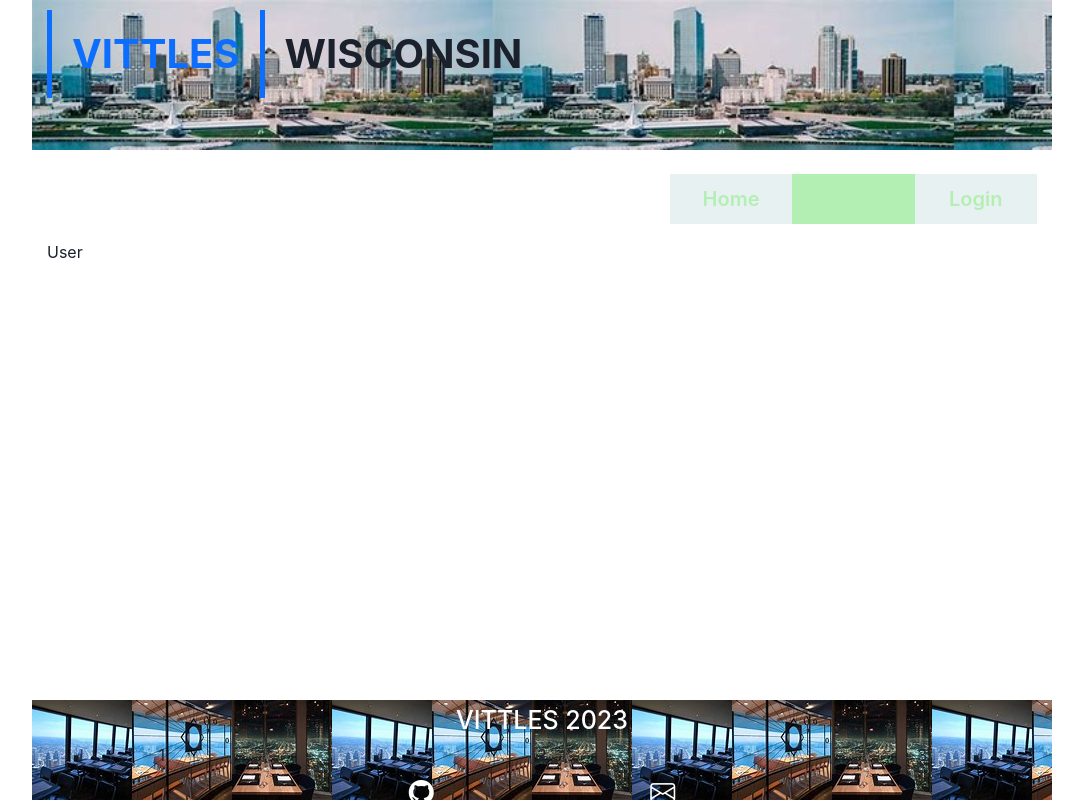
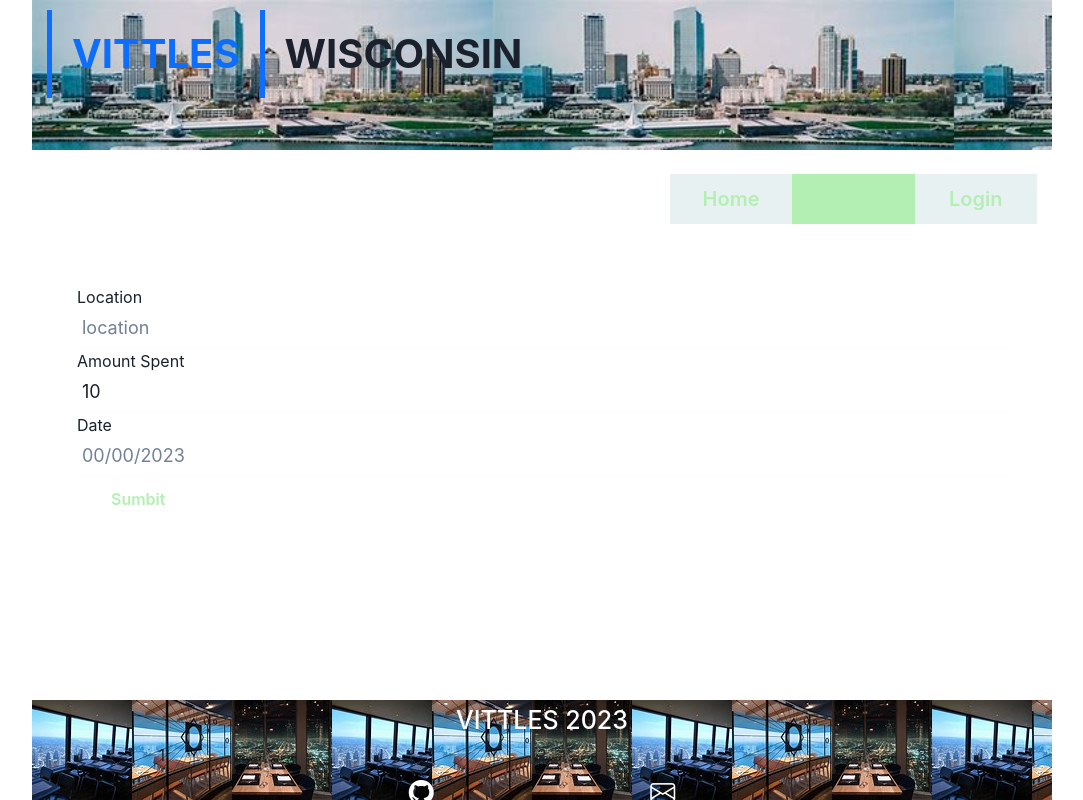
Before and after one commit to kevinkraiss/mern-project-03, a React (Create React App) app in the folder client/: page / in a window 1280 px wide. Both pictures are taken after a click on the button "User". Shown: the whole page, without its empty margins (98-1181 px from the left). Built offline with nearby package versions, Linux system fonts and the light colour scheme.

Commit message:
adding receipt form

```diff
--- a/client/src/components/footer.js
+++ b/client/src/components/footer.js
@@ -6,21 +6,21 @@ function Footer(props) {
     return (
 
 
-<div class="container fixed-bottom text-center" style={{backgroundImage: `url(${footerImage})`,height:"100px"}}>
+<div className="container fixed-bottom text-center" style={{backgroundImage: `url(${footerImage})`,height:"100px"}}>
 
-  <div class="row">
-    <div class="col">
+  <div className="row">
+    <div className="col">
      <h1 style={{color:"white", fontSize:"25px",paddingTop:"5px"}}>
      VITTLES 2023
       </h1>
     </div>
   </div>
-  <div class="row">
+  <div className="row">
 
-    <div class="col-3">
+    <div className="col-3">
       1
     </div>
-    <div class="col-6">
+    <div className="col-6">
       2
 
   <div className="col" style={{
@@ -53,7 +53,7 @@ function Footer(props) {
       </a>
     </div>
 </div>
-    <div class="col-3">
+    <div className="col-3">
       3
     </div>
 
--- a/client/src/components/header.js
+++ b/client/src/components/header.js
@@ -7,7 +7,7 @@ import headerImage from "../assets/milwaukee-wide.jpg"
   function Header(props) {
 
     return (
-        <div class="container" style={{backgroundImage:`url(${headerImage})`,height:"150px",backgroundSize:"contain"}}>
+        <div className="container" style={{backgroundImage:`url(${headerImage})`,height:"150px",backgroundSize:"contain"}}>
 
 
   <div style={{
--- a/client/src/pages/user.js
+++ b/client/src/pages/user.js
@@ -1,5 +1,59 @@
+import { useState } from "react"
+import { ADD_RECEIPT } from '../utils/mutations'
+import { useMutation } from "@apollo/client"
+
+
 const User = () => {
-    return 'User'
+    const [user, setUser] = useState('')
+    const [spent, setSpent] = useState(10)
+    const [purchaseDate, setPurchaseDate] = useState('')
+    const [place, setPlace] = useState('')
+
+    const [addReceipt, { loading, error }] = useMutation(ADD_RECEIPT)
+
+    const handleSubmit = async e => {
+      e.preventDefault()
+      const { data } = await addReceipt({
+        variables: {
+          user,
+          spent,
+          purchaseDate,
+          place
+        }
+      })
+      console.log(data)
+
+    }
+
+
+    return (
+ <div className="receipt">
+    <form id= "receipt-form" onSubmit={handleSubmit}>
+        <label>Location</label>
+            <input
+            name="place"
+            value={place}
+            onChange={e => setPlace(e.target.value)}
+            placeholder= "location"
+            />
+        <label>Amount Spent</label>
+            <input
+            name="spent"
+            value={spent}
+            onChange={e => setSpent(e.target.value)}
+            placeholder= "0.00"
+            />
+        <label>Date</label>
+            <input
+            name="purchaseDate"
+            value={purchaseDate}
+            onChange={e => setPurchaseDate(e.target.value)}
+            placeholder= "00/00/2023"
+            />
+        <button>Sumbit</button>
+    </form>
+ </div>
+    )
 }
 
 export default User
--- a/client/src/utils/mutations.js
+++ b/client/src/utils/mutations.js
@@ -12,3 +12,15 @@ export const LOGIN = gql`
     }
   }
 `
+
+export const ADD_RECEIPT = gql `
+mutation ADD_RECEIPT($user: String!,$spent: Int, $purchaseDate: String!, $place: String!) {
+  addReceipt(user: $user, spent: $spent, purchaseDate: $purchaseDate, place: $place) {
+    _id
+    spent
+    purchaseDate
+    place
+  }
+}
+
+`
```
Also changed, not shown: 1 other file (tests, documents, lock files or other folders).
